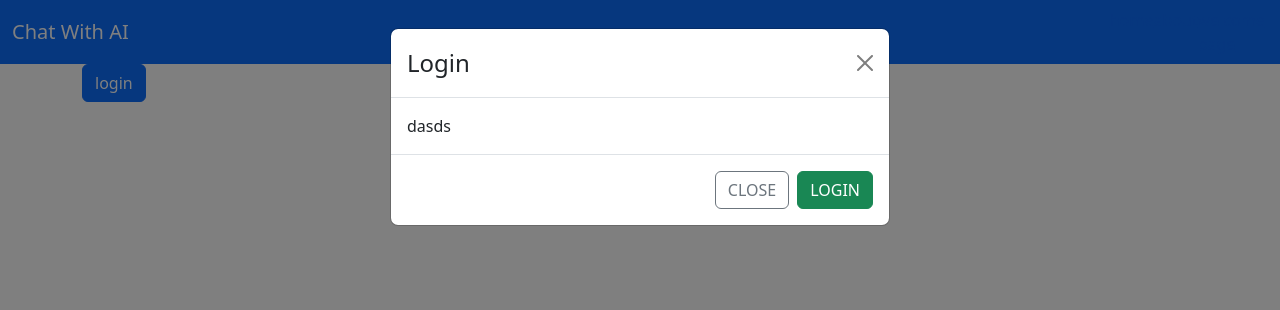
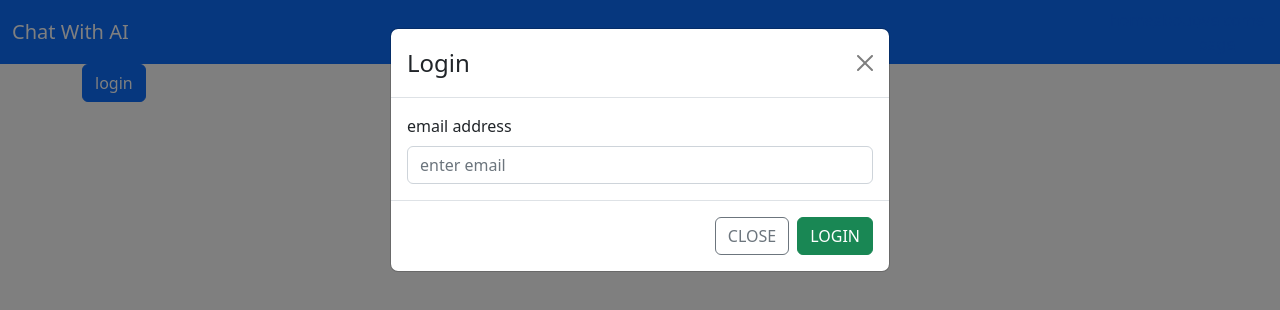
Before and after one commit to ulevi92/SynthiConvo, a React (Vite) app: page / in a window 1280 px wide. Both pictures are taken after a click on the button "login". Shown: the top 310 px of the page. Built offline with nearby package versions, Linux system fonts and the light colour scheme; no server answers.

Commit message:
created/AuthForm and FormText to control errors

```diff
--- a/src/components/AuthModal.tsx
+++ b/src/components/AuthModal.tsx
@@ -1,6 +1,7 @@
 import { Button, Modal } from "react-bootstrap";
 import { useAppDispatch, useAppSelector } from "../store/reduxHooks";
 import { setModalType, setShowModal } from "../features/global/globalSlice";
+import AuthForm from "./form/AuthForm";
 
 const AuthModal = () => {
   const showModal = useAppSelector((state) => state.global.showModal);
@@ -26,7 +27,10 @@ const AuthModal = () => {
       <Modal.Header closeButton closeLabel='close'>
         <Modal.Title className='text-capitalize'>{modalType}</Modal.Title>
       </Modal.Header>
-      <Modal.Body>dasds</Modal.Body>
+
+      <Modal.Body>
+        <AuthForm />
+      </Modal.Body>
 
       <Modal.Footer>
         <Button
--- /dev/null
+++ b/src/components/form/AuthForm.tsx
@@ -0,0 +1,60 @@
+import { SubmitHandler, useForm } from "react-hook-form";
+import { useAppDispatch, useAppSelector } from "../../store/reduxHooks";
+import { Form } from "react-bootstrap";
+
+import { InputType } from "../../features/auth/authSlice.helper";
+import FormText from "./FormText";
+
+const AuthForm = () => {
+  const modalType = useAppSelector((state) => state.global.modalType);
+
+  const inputs = useAppSelector((state) => state.auth.input);
+
+  const dispatch = useAppDispatch();
+
+  const handleErrors = () => {
+    if (errors.email) {
+      return errors.email.type === "pattern" ? (
+        <FormText color='danger' message='please enter valid email' />
+      ) : errors.email.type === "required" ? (
+        <FormText color='danger' message='please enter email' />
+      ) : undefined;
+    }
+  };
+
+  const {
+    register,
+    handleSubmit,
+    watch,
+    formState: { errors },
+  } = useForm<InputType>();
+
+  const onSubmit: SubmitHandler<InputType> = (data) => console.log(data);
+
+  return (
+    <Form onSubmit={handleSubmit(onSubmit)}>
+      <Form.Group>
+        <Form.Label>email address</Form.Label>
+
+        <Form.Control
+          type='email'
+          placeholder='enter email'
+          {...register("email", {
+            required: true,
+            pattern: /^[\w-\.]+@([\w-]+\.)+[\w-]{2,4}$/g,
+          })}
+        />
+
+        {errors.email?.type === "required" && (
+          <Form.Text className='text-capitalize text-danger'>
+            email required
+          </Form.Text>
+        )}
+
+        {errors.email?.types && handleErrors()}
+      </Form.Group>
+    </Form>
+  );
+};
+
+export default AuthForm;
--- /dev/null
+++ b/src/components/form/FormText.tsx
@@ -0,0 +1,14 @@
+import { Form } from "react-bootstrap";
+
+interface Props {
+  message: string;
+  color: "danger" | "success";
+}
+
+const FormText = ({ message, color }: Props) => {
+  return (
+    <Form.Text className={`text-capitalize text-${color}`}>{message}</Form.Text>
+  );
+};
+
+export default FormText;
--- a/src/features/auth/authSlice.helper.ts
+++ b/src/features/auth/authSlice.helper.ts
@@ -2,7 +2,7 @@ type Status = "idle" | "fulfilled" | "error" | "pending";
 
 type InputTextType = string | null;
 
-type InputType = {
+export type InputType = {
   email: InputTextType;
   password: InputTextType;
   confirmPassword: InputTextType;
```
